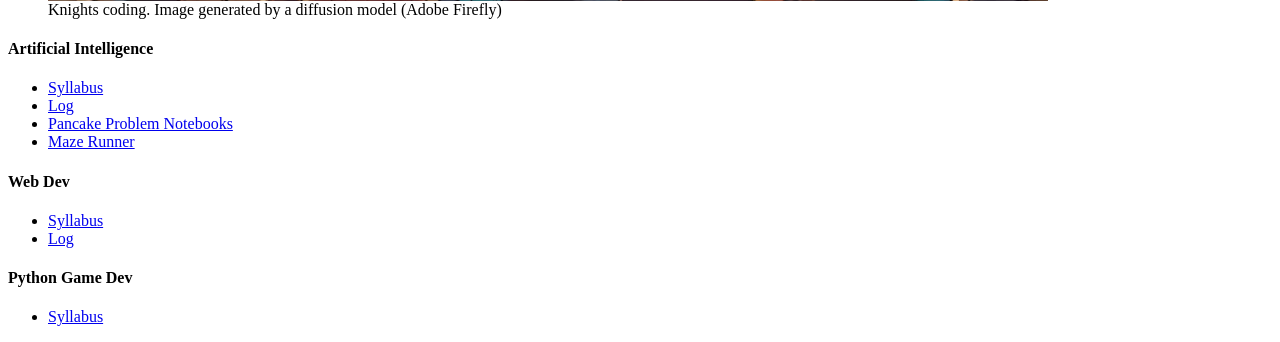
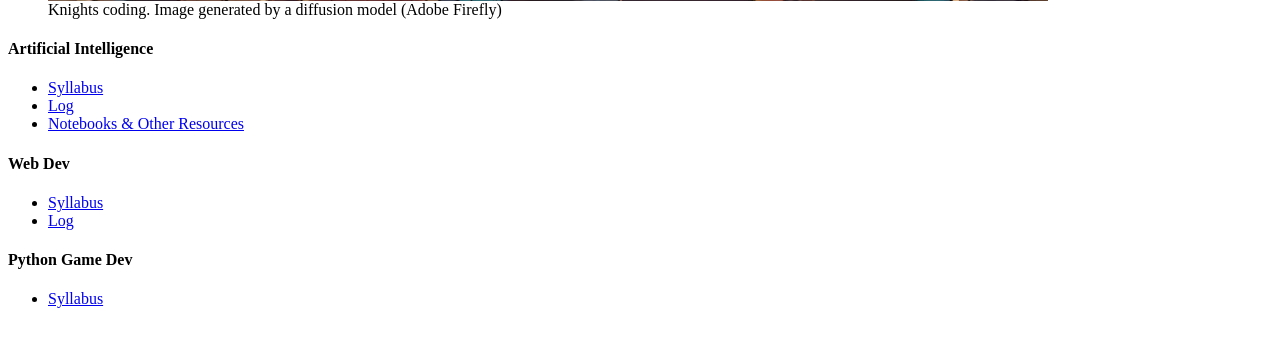
Before and after one commit to kruckenberg/codilla, a Django app: page / in a window 1280 px wide. Shown: the part 889-1231 px from the top of the page. After the commit the page ends 1197 px from the top, so only its background shows below. Run offline with Django 5.2, Linux system fonts and the light colour scheme; parts of the project's set-up code (start-up, migrations or seed data) failed here and were passed over; some libraries are stand-ins or nearby versions.

Commit message:
add link to AI course resources

```diff
--- a/nrp/templates/nrp/homepage.html
+++ b/nrp/templates/nrp/homepage.html
@@ -24,14 +24,9 @@
                            target="_blank">Log</a>
                     </li>
                     <li>
-                        <a href="https://py.northridge.dev/hub/user-redirect/git-pull?repo=https%3A%2F%2Fgithub.com%2Fnorthridge-dev%2Fpancake-number&urlpath=tree%2Fpancake-number%2F0_pancake.ipynb&branch=main"
-                           target="_blank">Pancake Problem Notebooks</a>
+                        <a href="https://github.com/northridge-dev/ai-intro/tree/main/resources.md"
+                           target="_blank">Notebooks & Other Resources</a>
                     </li>
-                    <li>
-                        <a href="https://py.northridge.dev/hub/user-redirect/git-pull?repo=https%3A%2F%2Fgithub.com%2Fnorthridge-dev%2Fmaze-runner&urlpath=tree%2Fmaze-runner%2F&branch=main"
-                           target="_blank">Maze Runner</a>
-                        </li>
-                    </ul>
                 </ul>
             </div>
             <div class="uk-padding-large">
```
Lines whose indentation alone changed are shown as unchanged.
